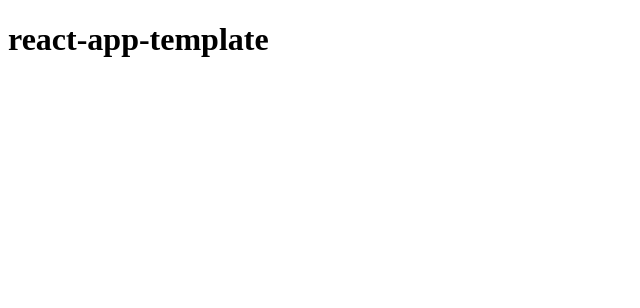
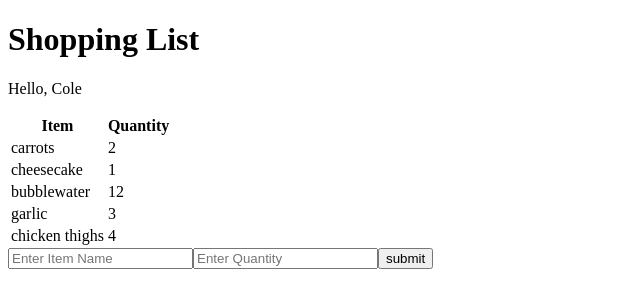
Before and after one commit to ColeMatthewBienek/shopping-list-basic, a React app: page / in a window 1280 px wide. Shown: the top 308 px of the page, without its empty margins (0-640 px from the left). Built offline with nearby package versions, Linux system fonts and the light colour scheme; the HTML template or start-up script is replaced by a standard one.

Commit message:
Added components and functionality to list changed to a tabel format for dispplaying items and quantities added inline conditional styling to apply strikethrough to completed shopping

```diff
--- a/client/index.js
+++ b/client/index.js
@@ -1,5 +1,5 @@
 import React from 'react';
-import { createRoot } from 'react-dom';
+import { createRoot } from 'react-dom/client';
 import App from './src/app.jsx';
 
 // container is assigned to the *node* with id of 'root'
--- a/client/src/app.jsx
+++ b/client/src/app.jsx
@@ -5,15 +5,19 @@ import {
   Route,
   Link
 } from 'react-router-dom';
+import Welcome from './components/welcome.js';
+import ListData from './components/listData.js'
 
-// export default function App() {
-//   return(
-//     <h1>react-app-template</h1>
-//   )
-// };
 
-const App = () => (
-  <h1>react-app-template</h1>
-);
+function App() {
+  return (
+    <div>
+      <h1>Shopping List</h1>
+      <Welcome name="Cole"></Welcome>
+      <ListData></ListData>
+
+    </div>
+  )
+}
 
 export default App;
--- /dev/null
+++ b/client/src/components/itemsTableRows.js
@@ -0,0 +1,26 @@
+import React, { useState } from 'react';
+
+const ItemsTableRows = ({item, index}) => {
+
+  const [checked, setChecked] = useState(item.isChecked);
+
+  function handleClick(event){
+
+
+    if(item.isChecked) {
+      console.log(item.item, "is checked")
+    } else {
+
+      console.log(event.target)
+      event.target.style.setProperty('text-decoration', 'line-through');
+
+    }
+  };
+  return <tr key={index} onClick={handleClick}>
+          <td>{item.item}</td>
+          <td>{item.qty}</td>
+         </tr>
+  };
+
+
+export default ItemsTableRows;
--- /dev/null
+++ b/client/src/components/listData.js
@@ -0,0 +1,60 @@
+import React, { useState, useEffect, createContext, useContext } from 'react';
+import ReactDOM from 'react-dom/client';
+import data from '../../../data/data.js';
+
+import ListItem from './listItem.js';
+import UserForm from './userForm.js';
+import ItemsTableRows from './ItemsTableRows.js';
+import axios from 'axios';
+
+function ListData() {
+const [list, setList] = useState(data);
+const [error, setError] = useState(false);
+
+  const updateList = async (groceryItem, qty) => {
+    const newItem = {
+      item: groceryItem,
+      qty: qty
+    }
+
+    setList([...list, newItem]) // DELETE ME AFTER SERVER ROUTE EXISTS
+
+
+    // axios.put('/groceries', newItem)
+    //   .then(() => {
+    //     setList([...list, newItem])
+    //     setError(false)
+    //   })
+    //   .catch(err => {
+    //     console.log(err)
+    //     setError(true)
+    //   })
+  }
+
+  return (
+      <div>
+        <table>
+          <thead>
+          <tr>
+            <th>Item</th>
+            <th>Quantity</th>
+          </tr>
+          </thead>
+          <tbody>
+            {list.map((item, index) => {
+              return <ItemsTableRows key={index} item={item} index={index} />
+            })}
+          </tbody>
+        </table>
+        {/* <ul>
+          {list.map((item, index) => {
+            return <ListItem key={index} item={item} index={index} />
+          })}
+        </ul> */}
+        <UserForm list={list} updateList={updateList}/>
+        {error ? <p>Error writing to db</p> : null}
+      </div>
+  )
+};
+
+export default ListData;
--- /dev/null
+++ b/client/src/components/listItem.js
@@ -0,0 +1,27 @@
+import React from 'react';
+
+const ListItem = ({ item, index }) => {
+  // let crossed = item.crossed ? "crossed-item" : "";
+  function handleClick(event){
+
+    let listCopy = [...list];
+    let itemSelected = listCopy[index];
+    if(itemSelected.isChecked) {
+      console.log(itemSelected.item, "is checked")
+    } else {
+      console.log(itemSelected.item, "is not checked")
+    }
+
+    // var copy = [...list]
+    // copy[index] =
+    // get entire list from context
+    // make copy of list and update the crossed field with the new value in the new list
+    // setState with the new list copy with updated value
+    // message server that this item is now crossed
+  }
+  return <li key={index} onClick={handleClick}>
+          {item.item}: {item.qty}
+         </li>
+}
+
+export default ListItem;
--- /dev/null
+++ b/client/src/components/userForm.js
@@ -0,0 +1,35 @@
+import React, { useState, useEffect } from 'react';
+import ReactDOM from 'react-dom/client';
+
+function UserForm({list, updateList}) {
+  const [groceryItem, setGroceryItem] = useState("");
+  const [quantity, setQuantity] = useState("");
+
+  function handleSubmit (event) {
+    event.preventDefault()
+    updateList(groceryItem, quantity)
+    setGroceryItem("");
+    setQuantity("");
+  };
+
+function handleAddItem(event) {
+  setGroceryItem(event.target.value);
+}
+
+function handleAddQuantity(event) {
+  setQuantity(event.target.value);
+}
+
+  return(
+    <form onSubmit={handleSubmit}>
+      <label>
+        <input type="text" name="addItem" placeholder="Enter Item Name" value={groceryItem} onChange={handleAddItem} />
+        <input type="text" name="addQuantity" placeholder="Enter Quantity" value={quantity} onChange={handleAddQuantity} />
+      </label>
+      <input type="submit" value="submit" />
+    </form>
+  )
+
+};
+
+export default UserForm;
--- /dev/null
+++ b/client/src/components/welcome.js
@@ -0,0 +1,9 @@
+import React from 'react';
+function Welcome(props) {
+  return (
+  <div>
+    <p>Hello, {props.name} </p>
+  </div>
+  )
+}
+export default Welcome;
--- /dev/null
+++ b/data/data.js
@@ -0,0 +1,11 @@
+  let data = [
+    {item: 'carrots', qty: 2, isCrossed: false},
+    {item: 'cheesecake', qty: 1, isCrossed: false},
+    {item: 'bubblewater', qty: 12, isCrossed: false},
+    {item: 'garlic', qty: 3, isCrossed: false},
+    {item: 'chicken thighs', qty: 4, isCrossed: false}
+  ]
+
+// console.log(feedDataJSON);
+
+export default data;
```
Also changed, not shown: 1 other file (tests, documents, lock files or other folders).
